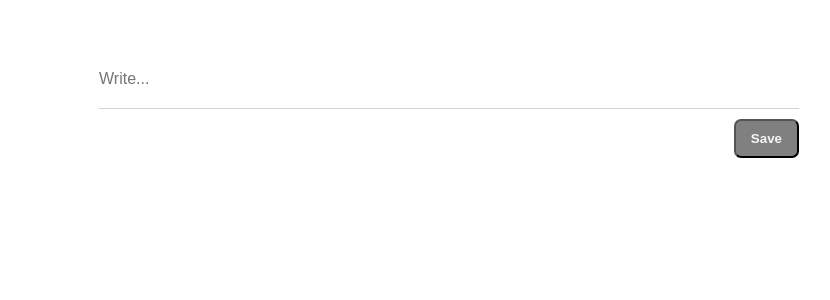
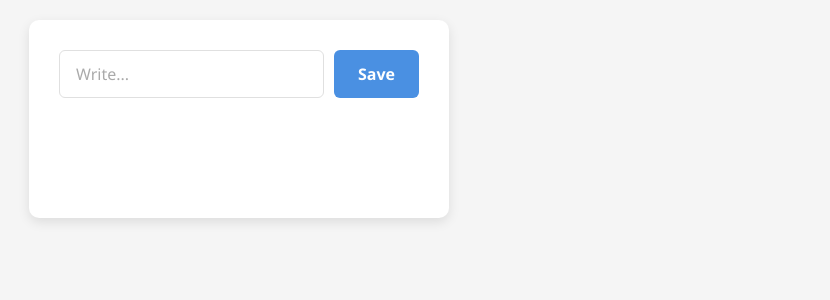
Before and after one commit to cihankarimli/react-todolist, a React (Vite) app: page / in a window 1280 px wide. Shown: the top 300 px of the page, without its empty margins (401-1231 px from the left). Built offline with nearby package versions, Linux system fonts and the light colour scheme.

Commit message:
deyisdirildi

```diff
--- a/src/App.css
+++ b/src/App.css
@@ -1,48 +1,139 @@
+/* Reset and base styles */
 * {
   margin: 0;
   padding: 0;
   box-sizing: border-box;
+  font-family: "Segoe UI", Tahoma, Geneva, Verdana, sans-serif;
 }
-App {
+
+body {
+  background-color: #f5f5f5;
+  color: #333;
+  min-height: 100vh;
+  display: flex;
+  justify-content: center;
+  padding: 20px;
+}
+
+/* Main container */
+.main {
   width: 100%;
+  max-width: 600px;
+  margin: 0 auto;
+  background-color: white;
+  border-radius: 10px;
+  box-shadow: 0 4px 12px rgba(0, 0, 0, 0.1);
+  padding: 30px;
   display: flex;
   flex-direction: column;
-  align-items: center;
-  justify-content: flex-end;
+  gap: 20px;
 }
+
+/* Todo Create component */
 .TodoCreate {
   display: flex;
-  flex-direction: column;
-  align-items: flex-end;
-  justify-content: flex-end;
+  gap: 10px;
   width: 100%;
 }
-input {
-  width: 100%;
+
+.TodoCreate input {
+  flex: 1;
+  padding: 12px 16px;
+  border: 1px solid #e0e0e0;
+  border-radius: 6px;
+  font-size: 16px;
+  transition: border-color 0.2s;
+  outline: none;
+}
+
+.TodoCreate input:focus {
+  border-color: #4a90e2;
+  box-shadow: 0 0 0 2px rgba(74, 144, 226, 0.2);
+}
+
+.TodoCreate input::placeholder {
+  color: #aaa;
+}
+
+.TodoCreate button {
+  background-color: #4a90e2;
+  color: white;
   border: none;
-  padding: 20px 0;
-  border-bottom: 1px solid lightgray;
-  outline: none;
+  border-radius: 6px;
+  padding: 12px 24px;
   font-size: 16px;
+  font-weight: 600;
+  cursor: pointer;
+  transition: background-color 0.2s;
 }
-button {
-  margin-top: 10px;
-  padding: 10px 15px;
-  border-radius: 7px;
-  background-color: grey;
-  cursor: pointer;
-  font-weight: 700;
-  color: whitesmoke;
+
+.TodoCreate button:hover {
+  background-color: #3a7bc8;
 }
+
+.TodoCreate button:active {
+  transform: translateY(1px);
+}
+
+/* Todo List component */
+div[style*="width:100%,marginTop:50px"] {
+  display: flex;
+  flex-direction: column;
+  gap: 10px;
+  margin-top: 30px;
+}
+
+/* Todo item */
+div[style*="display:flex"] {
+  display: flex !important;
+  justify-content: space-between !important;
+  align-items: center !important;
+  padding: 16px !important;
+  background-color: white !important;
+  border: 1px solid #eaeaea !important;
+  border-radius: 8px !important;
+  margin-bottom: 10px !important;
+  transition: all 0.2s !important;
+  width: 100% !important;
+}
+
+div[style*="display:flex"]:hover {
+  box-shadow: 0 2px 8px rgba(0, 0, 0, 0.05);
+  border-color: #d0d0d0;
+}
+
+/* Todo content */
+div[style*="display:flex"] > div:first-child {
+  font-size: 16px;
+  word-break: break-word;
+  padding-right: 10px;
+}
+
+/* Todo icon */
 .todo-icons {
-  font-size: 30px;
-  margin-right: 20px;
+  color: #888;
+  font-size: 22px;
+  transition: color 0.2s, transform 0.2s;
 }
-.main {
-  width: 700px;
-  align-items: center;
-  justify-content: center;
-  flex-direction: column;
-  margin-left: 500px;
-  margin-top: 50px;
+
+.todo-icons:hover {
+  color: #e74c3c;
+  transform: scale(1.1);
 }
+
+/* Responsive adjustments */
+@media (max-width: 640px) {
+  .main {
+    padding: 20px;
+    border-radius: 0;
+    box-shadow: none;
+  }
+
+  .TodoCreate {
+    flex-direction: column;
+  }
+
+  .TodoCreate button {
+    width: 100%;
+  }
+}
```
